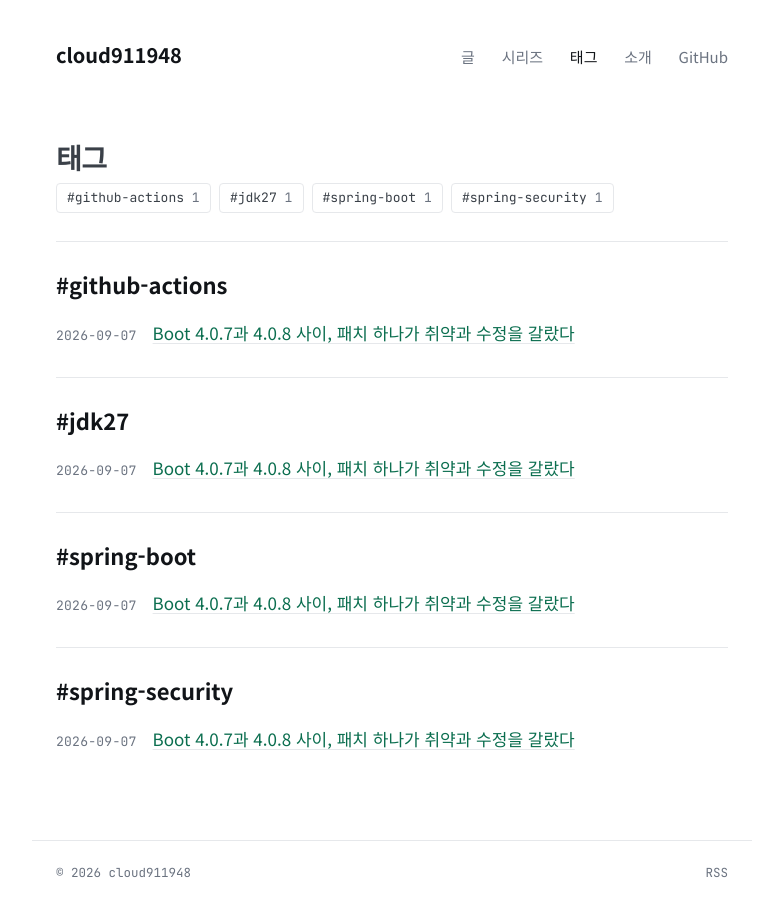
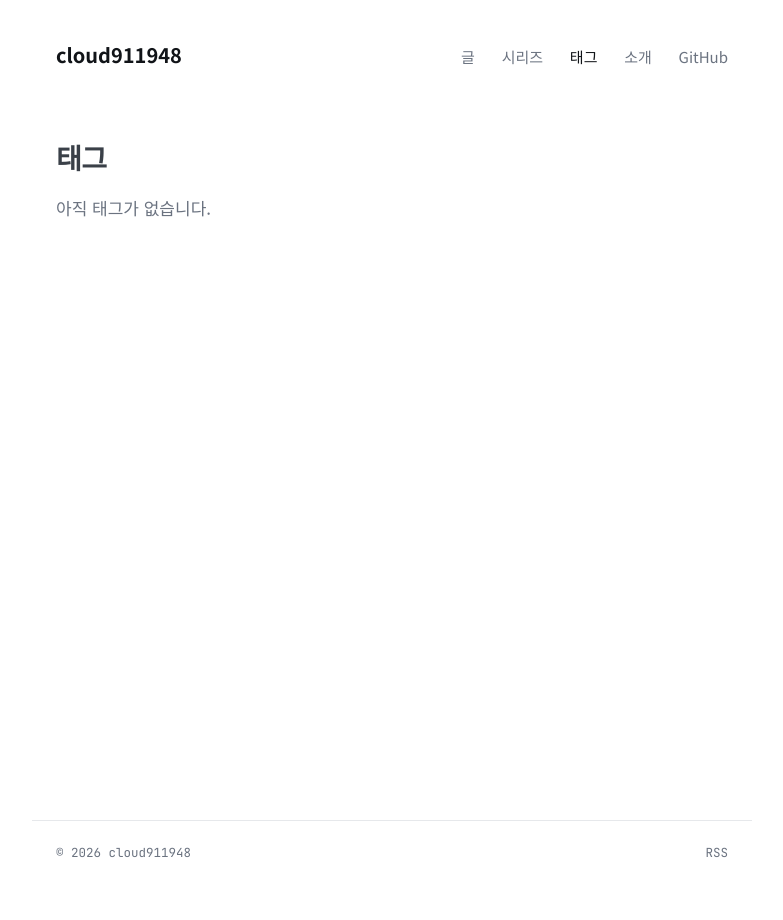
Before and after one commit to cloud911948/cloud911948.github.io, a Jekyll site: the page built from tags.md, in a window 1280 px wide. Shown: the whole page, without its empty margins (248-1031 px from the left). Built offline with Jekyll 4.4.1, drawn with Linux system fonts in a browser that asks for light colours; part of the change alters nothing that is shown.

Commit message:
[theme] fix: 코드 블록 줄번호 선택자(rouge-gutter/rouge-code) 수정, 검증용 임시 글 제거

````diff
--- a/_posts/2026-09-07-theme-check.md
+++ /dev/null
@@ -1,84 +0,0 @@
----
-published: true
-layout: post
-title: Boot 4.0.7과 4.0.8 사이, 패치 하나가 취약과 수정을 갈랐다
-description: JDK 27이 오기 전에 저장소만 보고 걸리는 것을 알려주는 도구를 만들었습니다. 도구가 세 번 틀렸던 자리도 그대로 적었습니다.
-tags: [jdk27, spring-boot, spring-security, github-actions]
-series: jdk27
----
-
-8월 20일에 Spring이 취약점 91개를 한 번에 공개했습니다. 그중 하나가 Spring Security의 내장 LDAP 서버에 관리자 계정이 고정돼 있고 모든 네트워크 인터페이스에 바인드된다는 것이었고, CVSS 9.4였습니다. 수정 버전은 7.0.7과 7.1.1이었습니다.
-
-수정 버전을 확인하고 나서 Spring Boot가 어느 버전부터 그 Security를 물고 있는지 보려고 spring-boot-dependencies POM을 열었습니다. 4.0.7은 Security 7.0.6을 관리하고, 4.0.8은 7.0.7을 관리합니다. Boot 패치 번호 하나가 취약과 수정을 가르고 있었습니다. 그리고 제가 맡고 있는 서비스들은 4.0 라인이 아니라 3.5와 2.7 라인이었습니다. 3.5가 관리하는 Security 6.5에는 OSS 수정이 없습니다. 3.5 라인은 6월 30일에 지원이 끝났기 때문입니다.
-
-이 사실을 알아내는 데 POM 네 개를 열었습니다. 다음 CVE가 나오면 또 열어야 합니다. 9월 15일에는 JDK 27이 나오는데, 이번에는 GC와 객체 헤더의 기본값이 바뀝니다. 그때도 JEP 두 개를 읽고 서비스마다 JVM 옵션을 뒤져야 합니다. 이걸 사람이 매번 할 일은 아니라는 생각이 들어서, 저장소만 보고 걸리는 것을 알려주는 도구를 만들기 시작했습니다.
-
-## 처음엔 단순한 시작이었습니다
-
-목표는 세 가지였습니다. 런타임과 프레임워크의 지원 종료가 지났거나 임박했는지, JDK 27로 올리면 기본값 변화 때문에 무엇이 달라지는지, 최근 고위험 CVE에 걸리는 버전을 쓰고 있는지. 이 셋을 저장소를 읽어서 마크다운 리포트로 내고, GitHub Action으로 PR에 코멘트를 남기게 하면 됩니다.
-
-Dependabot이나 Snyk가 이미 하는 일 아닌가 싶었는데, 그 도구들은 의존성 버전을 봅니다. JDK 27의 변화는 의존성이 아니라 JVM 쪽에 있습니다. JEP 523은 모든 환경에서 G1을 기본 GC로 만듭니다. JDK 26까지는 CPU가 1개이거나 물리 메모리가 1792MB 미만이면 Serial GC가 자동으로 선택됐는데, 27부터는 같은 환경에서 G1이 뜹니다. 소형 컨테이너로 도는 서비스가 조용히 바뀌는 지점입니다. JEP 534는 압축 객체 헤더를 기본으로 켭니다. 객체 헤더가 96비트에서 64비트로 줄어 힙이 10~20% 줄지만, 객체 레이아웃을 직접 읽는 코드는 깨질 수 있습니다. 이런 것은 `build.gradle`이 아니라 Dockerfile의 `JAVA_OPTS`나 소스의 `sun.misc.Unsafe`를 봐야 압니다.
-
-규칙은 코드에 넣지 않고 JSON 파일 하나에 두었습니다. JDK 27 기본값 규칙 7개, 지원 종료 표 24행, CVE 6건. 항목마다 출처 URL을 붙였습니다. 새 CVE가 나오면 JSON에 한 항목을 추가하면 끝나야 한다고 생각했습니다. 스캐너는 파이썬 표준 라이브러리만으로 썼고, 일부러 문제를 심어 둔 가짜 저장소 하나를 만들어 13개 항목이 전부 잡히는지 확인하는 테스트를 붙였습니다. 여기까지가 첫날 오전이었고, 오후부터는 도구가 틀리기 시작했습니다.
-
-## 만들다 알게 된 것들
-
-첫 번째로 틀린 것은 도구가 아니라 제가 가져온 자료였습니다. Boot 버전별로 관리하는 Security와 Framework 버전이 필요해서 Spring 공식 문서의 의존성 버전 페이지를 AI 요약으로 읽었습니다. Boot 4.0.8이 관리하는 Spring for GraphQL이 1.3.5라고 나왔습니다. Boot 4.0 라인이 GraphQL 1.3을 쓸 리가 없어서 POM을 직접 열어 보니 2.0.5였습니다. 큰 표를 요약기에 맡기면 이런 일이 생깁니다. 그 뒤로는 Maven Central에서 POM을 그대로 받아 필요한 값만 뽑았습니다.
-
-```bash
-for v in 4.0.7 4.0.8 3.5.16; do
-  pom=$(curl -s "https://repo1.maven.org/maven2/org/springframework/boot/spring-boot-dependencies/$v/spring-boot-dependencies-$v.pom")
-  echo "$v | $(echo "$pom" | grep -o '<spring-security.version>[^<]*' | sed 's/.*>//')"
-done
-# 4.0.7 | 7.0.6
-# 4.0.8 | 7.0.7
-# 3.5.16 | 6.5.11
-```
-
-이 표가 도구의 핵심이 됐습니다. 대부분의 프로젝트는 Security 버전을 직접 적지 않고 Boot에 맡깁니다. Boot 버전만 알면 표에서 Security 버전을 찾아 CVE와 대조할 수 있습니다. 표에 없는 패치 버전이 들어오면 같은 마이너 라인의 인접한 아래 버전으로 채우되, 리포트에 "추정"이라고 표시하게 했습니다. 모르는 것을 아는 척하지 않는 것이 이 도구에서 가장 중요한 규칙이 됐습니다.
-
-두 번째는 실제 저장소에 돌리자마자 나왔습니다. 첫 번째 저장소에서 Spring Boot 버전이 1.9.0이라고 나왔습니다. 그런 버전은 없습니다. 원인은 `p6spy-spring-boot-starter:1.9.0`이었습니다. 이름에 `spring-boot-starter`가 들어가는 서드파티 라이브러리를 Boot 자체로 읽은 것입니다. 그룹 아이디가 `org.springframework.boot`일 때만 Boot 버전으로 인정하도록 고쳤습니다. 같은 저장소에서 모듈마다 Boot 버전이 다르다는 것도 이때 알았습니다. 서른여섯 개 모듈 중 일부는 플러그인으로 2.7.18을, 일부는 의존성에 2.7.3을 직접 적고 있었습니다. 이런 경우 가장 오래된 버전을 기준으로 대조하고, 버전이 섞여 있다는 사실 자체를 별도 항목으로 보여 주게 했습니다.
-
-세 번째는 속도였습니다. 자바 파일 1,700개짜리 저장소에서 `Unsafe` 사용을 찾으려고 파일을 하나씩 읽었더니 3분이 넘어 시간이 초과됐습니다. Windows 파일 시스템을 WSL에서 읽는 환경이라 더 느렸습니다. `grep`이 있으면 `grep`을 쓰고 없을 때만 직접 읽도록 바꾸자 몇 초로 줄었습니다. 도구를 만들 때 표준 라이브러리만 고집했는데, 운영체제에 이미 있는 것을 쓰지 않을 이유는 없었습니다.
-
-## 그래도 못 잡는 것
-
-세 저장소를 돌린 첫 결과는 셋 다 CRITICAL이었습니다. 전부 그 LDAP 취약점이었습니다. 그런데 셋 중 어느 것도 내장 LDAP 서버를 쓰지 않습니다. 버전이 취약 범위에 있는 것과 취약한 코드 경로를 실제로 쓰는 것은 다른 문제인데, 도구는 버전만 보고 있었습니다.
-
-그래서 CVE 규칙마다 사용 흔적 문자열을 추가했습니다. 내장 LDAP이면 `UnboundIdContainer`나 `spring-security-ldap`, DPoP 취약점이면 `DPoPProofJwtDecoderFactory` 같은 것들입니다. 소스와 빌드 파일과 설정에서 이 문자열이 하나도 없으면 심각도를 정보 수준으로 내리고 "취약 버전이나 사용 흔적 없음"이라고 씁니다. 흔적이 있으면 원래 심각도에 발견한 파일을 붙입니다.
-
-```
-### [INFO] CVE-2026-59270 — spring-security (Boot BOM 관리) 6.5.6: 취약 버전이나 사용 흔적 없음
-- 조건: spring-security-ldap 의 내장(UnboundID) LDAP 서버 사용 시 — 소스·빌드·설정에서 관련 문자열 미발견(조건 미충족 추정)
-- 조치: 버전 자체는 취약 범위. 업그레이드 시 함께 해소: 7.0.7, 7.1.1
-```
-
-이렇게 고치고 다시 돌렸더니 두 번째 저장소에서 WebAuthn 취약점이 HIGH로 살아남았습니다. 흔적으로 잡힌 파일을 열어 보니 Yubico의 `webauthn-server-core`로 구현한 패스키였습니다. Spring Security의 WebAuthn 모듈이 아니었으니 해당 CVE와는 관계가 없습니다. 흔적 문자열을 `webauthn`처럼 기능 이름으로 잡아서 생긴 일입니다. `org.springframework.security.web.webauthn`과 `.webAuthn(` 같은, 취약한 코드 경로에서만 나오는 심볼로 좁혔습니다. 흔적 규칙은 "이 기능을 쓰는가"가 아니라 "이 취약한 구현을 쓰는가"를 물어야 한다는 것을 세 번째 오탐에서 배웠습니다.
-
-여전히 못 잡는 것도 있습니다. JEP 534는 압축 객체 헤더가 어떤 도구를 깨뜨리는지 목록을 주지 않습니다. `Unsafe`, JOL, lincheck, `-javaagent`를 후보로 잡은 것은 커뮤니티 이슈를 근거로 한 추정이지 확정이 아닙니다. 지원 종료일도 배포판마다 다릅니다. JDK 17은 Oracle 기준으로는 이달 말이지만 Temurin은 내년 10월까지 갑니다. 규칙에 주석으로 적어 두는 것 외에 좋은 방법을 아직 찾지 못했습니다.
-
-## 세 저장소에서 무엇이 나왔나
-
-제가 맡고 있는 저장소 셋에 돌렸습니다. 회사 프로젝트라 이름은 가렸습니다.
-
-| | 구성 | 남은 지적 |
-|---|---|---|
-| 프로젝트 A | JDK 21, Boot 3.5.0 | Boot·Framework·Security 3.5 라인 지원 종료 |
-| 프로젝트 B | JDK 21, Boot 3.5.7, 9개 모듈 | A와 같음. 3.5 최신 패치를 써도 벗어나지 못함 |
-| 프로젝트 C | JDK 17, Boot 2.7.3과 2.7.18 혼재, 36개 모듈 | Boot 2.7·Framework 5.3·Security 5.7 지원 종료, JDK 17이 Oracle 기준 27일 뒤 종료 |
-
-CVE는 셋 다 사용 흔적이 없어 정보 항목으로 내려갔습니다. 실제 노출은 없었습니다. 대신 지원 종료가 전부였습니다. 프로젝트 B는 3.5 라인의 거의 마지막 패치를 쓰고 있었는데도 8월 20일 CVE의 OSS 수정을 받을 수 없습니다. 3.5 라인에서 패치를 부지런히 올리는 것으로는 해결되지 않고, Boot 4.0.8로 올려야 합니다. 이 결론은 도구를 만들기 전에는 "언젠가 올려야지" 정도로만 알고 있던 것입니다.
-
-JDK 27 항목은 셋 다 같았습니다. GC 플래그도, 에이전트도, `Unsafe` 사용도 없었습니다. 27로 올릴 때 확인할 것은 소형 컨테이너에서 Serial이 G1로 바뀌는 것 하나뿐입니다. 걱정했던 압축 객체 헤더 충돌 후보는 0건이었습니다. 이것도 도구를 돌리기 전에는 몰랐습니다.
-
-## 마무리
-
-도구를 만들면서 세 번 틀렸고, 세 번 다 "버전은 맞는데 그 뒤가 없었다"는 종류였습니다. 요약이 버전을 틀리게 읽었고, 서드파티 이름을 Boot로 읽었고, 버전만 보고 사용 여부를 안 봤습니다. 고칠 때마다 도구가 아는 척하는 범위를 줄이는 쪽으로 갔습니다. 표에 없으면 추정이라고 쓰고, 흔적이 없으면 정보로 내리고, 모르는 것은 규칙 파일에 모른다고 적었습니다.
-
-정확한 도구보다 정직한 도구가 운영자에게 더 쓸모 있다는 것을 이번에 알았습니다. 여러분의 저장소는 어느 라인에 있습니까. 패치를 올리면 해결되는 자리입니까, 라인을 바꿔야 하는 자리입니까.
-
-코드와 규칙 파일은 [github.com/cloud911948/jvm-risk-scanner](https://github.com/cloud911948/jvm-risk-scanner)에 있습니다. `.github/workflows`에 여덟 줄을 추가하면 PR마다 리포트가 달립니다.
-
----
-
-cloud911948 — 자바 백엔드 12년. JVM과 운영 도구.
--- a/assets/css/main.css
+++ b/assets/css/main.css
@@ -55,11 +55,11 @@ a:hover { text-decoration: underline; text-underline-offset: 3px; }
 .content pre { margin: 0; }
 .content pre code { background: none; border: 0; padding: 0; font-size: 13.5px; line-height: 1.7; color: var(--code-ink); }
 .content div.highlighter-rouge, .content figure.highlight { margin: 0 0 24px; border-radius: 6px; background: var(--code-bg); overflow: hidden; }
-.content div.highlighter-rouge::before, .content figure.highlight::before { content: attr(data-lang); display: block; padding: 7px 16px; border-bottom: 1px solid var(--code-line); font-family: var(--mono); font-size: 12px; color: #8b95a1; }
-.content .highlight { padding: 12px 0; overflow-x: auto; }
+.content .highlight { padding: 14px 0; overflow-x: auto; }
+.content .highlight pre.lineno { margin: 0; }
 .content .highlight table, .content .highlight td, .content .highlight th { border: 0; padding: 0; margin: 0; width: auto; font-size: inherit; }
-.content .highlight .gutter { color: #5c6570; text-align: right; padding: 0 14px 0 16px; user-select: none; }
-.content .highlight .code { padding-right: 16px; }
+.content .highlight .rouge-gutter { color: #5c6570; text-align: right; padding: 0 14px 0 16px; user-select: none; }
+.content .highlight .rouge-code { padding-right: 16px; }
 .content .highlight pre { background: none; }
 .content hr { border: 0; border-top: 1px solid var(--line); margin: 44px 0; }
 .article .tags { margin-top: 40px; }
````
